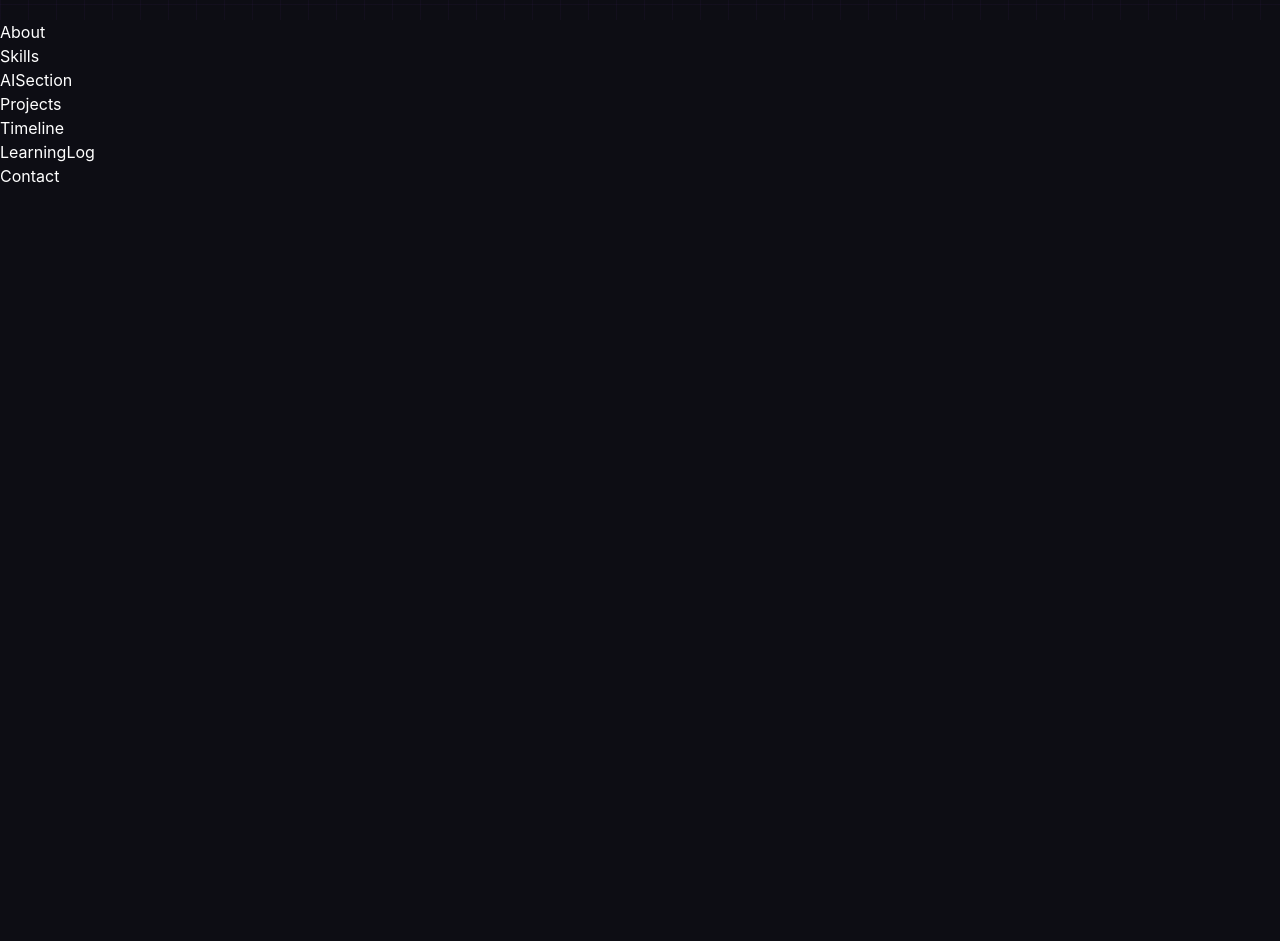
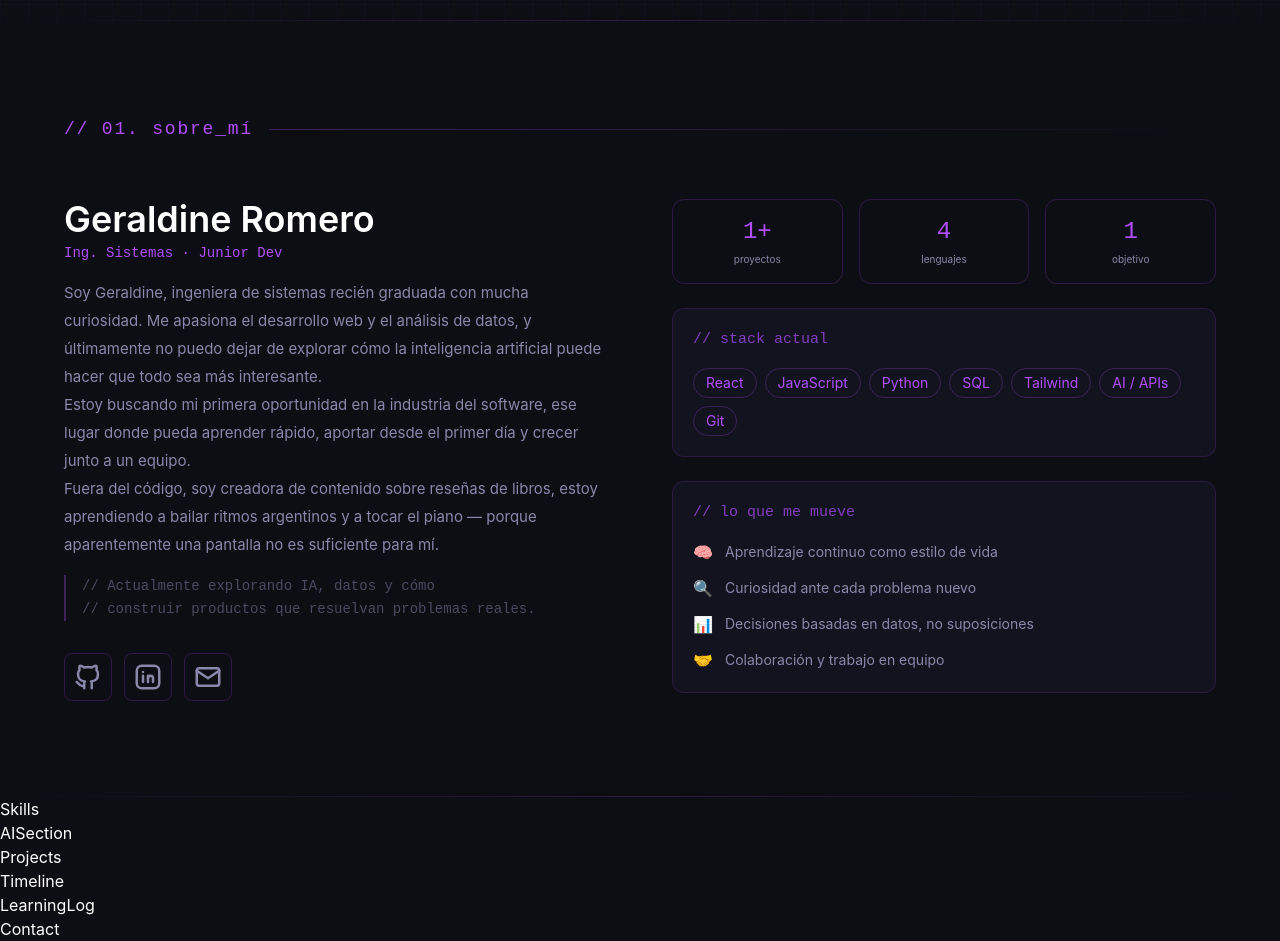
Before and after one commit to GeraldineRomer/mi-portafolio, a React (Vite) app: page / in a window 1280 px wide. Shown: the part 780-1721 px from the top of the page. Before the commit the page ends 968 px from the top, so only its background shows below. Built offline with nearby package versions, Linux system fonts and the light colour scheme.

Commit message:
feat: Creación de la sección Sobre mí.

```diff
--- a/src/components/About.jsx
+++ b/src/components/About.jsx
@@ -1,3 +1,124 @@
+import { motion } from 'framer-motion'
+import { personalInfo, stats } from '../data/portfolioData'
+import SocialLinks from './ui/SocialLinks'
+import StatCard from './ui/StatCard'
+
+// ─── Animación al hacer scroll ────────────────────────────────────────────────
+const fadeUp = {
+    hidden:  { opacity: 0, y: 30 },
+    visible: { opacity: 1, y: 0, transition: { duration: 0.5 } },
+}
+
 export default function About() {
-    return <div>About</div>
+    return (
+        <section
+            id="sobre-mi"
+            className="relative px-8 py-24"
+        >
+            {/* Separador superior */}
+            <div className="absolute top-0 left-0 right-0 h-px bg-gradient-to-r from-transparent via-[#B14EFF]/20 to-transparent" />
+            <div className="max-w-6xl mx-auto">
+                {/* Encabezado de sección */}
+                <motion.div
+                    variants={fadeUp}
+                    initial="hidden"
+                    whileInView="visible"
+                    viewport={{ once: true }}
+                    className="flex items-center gap-4 mb-14"
+                >
+                    <span className="font-mono text-[18px] text-[#B14EFF] tracking-widest">
+                        // 01. sobre_mí
+                    </span>
+                    <div className="flex-1 h-px bg-gradient-to-r from-[#B14EFF]/30 to-transparent" />
+                </motion.div>
+                {/* Contenido principal */}
+                <div className="grid grid-cols-2 gap-16 items-start">
+                    {/* ── Columna izquierda: foto + bio ── */}
+                    <motion.div
+                        variants={fadeUp}
+                        initial="hidden"
+                        whileInView="visible"
+                        viewport={{ once: true }}
+                        className="flex flex-col gap-8"
+                    >
+                        {/* <ProfilePhoto /> */}
+                        {/* Bio */}
+                        <div className="flex flex-col gap-4">
+                            <div>
+                                <h2 className="text-4xl font-semibold text-white mb-1">
+                                    {personalInfo.name}
+                                </h2>
+                                <p className="font-mono text-sm text-[#B14EFF]">
+                                    Ing. Sistemas · Junior Dev
+                                </p>
+                            </div>
+                            <p className="text-[15px] text-[#8888aa] leading-7 whitespace-pre-line">
+                                {personalInfo.bio}
+                            </p>
+                            {/* Detalle extra con comentario de código */}
+                            <p className="font-mono text-sm text-[#8888aa]/50 leading-relaxed border-l-2 border-[#B14EFF]/30 pl-4">
+                                // Actualmente explorando IA, datos y cómo
+                                <br />
+                                // construir productos que resuelvan problemas reales.
+                            </p>
+                        </div>
+                        <SocialLinks />
+                    </motion.div>
+                    {/* ── Columna derecha: stats + stack ── */}
+                    <motion.div
+                        variants={fadeUp}
+                        initial="hidden"
+                        whileInView="visible"
+                        viewport={{ once: true, margin: '-50px' }}
+                        transition={{ delay: 0.15 }}
+                        className="flex flex-col gap-6"
+                    >
+                        {/* Contadores */}
+                        <div className="grid grid-cols-3 gap-4">
+                            {stats.map((stat) => (
+                                <StatCard
+                                key={stat.label}
+                                number={stat.number}
+                                label={stat.label}
+                                />
+                            ))}
+                        </div>
+                        {/* Card de stack */}
+                        <div className="bg-[#13131f] border border-[#B14EFF]/15 rounded-xl p-5">
+                            <p className="font-mono text-[15px] text-[#B14EFF]/70 mb-4">// stack actual</p>
+                            <div className="flex flex-wrap gap-2">
+                                {['React', 'JavaScript', 'Python', 'SQL', 'Tailwind', 'AI / APIs', 'Git'].map((tech) => (
+                                    <span
+                                        key={tech}
+                                        className="text-sm px-3 py-1 rounded-full border border-[#B14EFF]/25 text-[#B14EFF] bg-[#B14EFF]/06 hover:bg-[#B14EFF]/15 transition-colors duration-200 cursor-default"
+                                    >
+                                        {tech}
+                                    </span>
+                                ))}
+                            </div>
+                        </div>
+                        {/* Card de valores */}
+                        <div className="bg-[#13131f] border border-[#B14EFF]/15 rounded-xl p-5">
+                            <p className="font-mono text-[15px] text-[#B14EFF]/70 mb-4">// lo que me mueve</p>
+                            <div className="flex flex-col gap-3">
+                                {[
+                                    { emoji: '🧠', text: 'Aprendizaje continuo como estilo de vida'    },
+                                    { emoji: '🔍', text: 'Curiosidad ante cada problema nuevo'          },
+                                    { emoji: '📊', text: 'Decisiones basadas en datos, no suposiciones' },
+                                    { emoji: '🤝', text: 'Colaboración y trabajo en equipo'             },
+                                ].map(({ emoji, text }) => (
+                                    <div key={text} className="flex items-center gap-3">
+                                        <span className="text-base">{emoji}</span>
+                                        <span className="text-sm text-[#8888aa]">{text}</span>
+                                    </div>
+                                ))}
+                            </div>
+                        </div>
+                    </motion.div>
+                </div>
+            </div>
+            {/* Separador inferior */}
+            <div className="absolute bottom-0 left-0 right-0 h-px bg-gradient-to-r from-transparent via-[#B14EFF]/20 to-transparent" />
+        </section>
+    )
 }
--- /dev/null
+++ b/src/components/ui/SocialLinks.jsx
@@ -0,0 +1,28 @@
+import { IconBrandGithub, IconBrandLinkedin, IconMail } from "@tabler/icons-react"
+import { personalInfo } from "../../data/portfolioData"
+
+// ─── Subcomponente: redes sociales ────────────────────────────────────────────
+export default function SocialLinks() {
+    const links = [
+        { icon: <IconBrandGithub size={30} />,   href: personalInfo.github,   label: 'GitHub'   },
+        { icon: <IconBrandLinkedin size={30} />, href: personalInfo.linkedin, label: 'LinkedIn' },
+        { icon: <IconMail size={30} />,          href: `mailto:${personalInfo.email}`, label: 'Email' },
+    ]
+
+    return (
+        <div className="flex gap-3">
+            {links.map(({ icon, href, label }) => (
+                <a
+                    key={label}
+                    href={href}
+                    target="_blank"
+                    rel="noreferrer"
+                    aria-label={label}
+                    className="w-12 h-12 flex items-center justify-center rounded-lg border border-[#B14EFF]/20 bg-[#B14EFF]/05 text-[#8888aa] hover:text-[#B14EFF] hover:border-[#B14EFF]/50 transition-all duration-200"
+                >
+                    {icon}
+                </a>
+            ))}
+        </div>
+    )
+}
--- /dev/null
+++ b/src/components/ui/StatCard.jsx
@@ -0,0 +1,9 @@
+// ─── Subcomponente: contador animado ──────────────────────────────────────────
+export default function StatCard({ number, label }) {
+    return (
+        <div className="bg-[#B14EFF]/06 border border-[#B14EFF]/20 rounded-xl p-4 text-center">
+        <div className="font-mono text-2xl font-medium text-[#B14EFF]">{number}</div>
+        <div className="text-[10px] text-[#8888aa] mt-1">{label}</div>
+        </div>
+    )
+}
--- a/src/data/portfolioData.js
+++ b/src/data/portfolioData.js
@@ -3,7 +3,7 @@ export const personalInfo = {
     role: "Web Developer · Data Analyst · AI Enthusiast",
     banner1: "La web es mi lienzo,",
     banner2: "los datos mi lenguaje.",
-    bio: "Ingeniera de sistemas recién graduada, apasionada por el desarrollo web y la inteligencia artificial. Creo en el aprendizaje continuo como motor de crecimiento.",
+    bio: "Soy Geraldine, ingeniera de sistemas recién graduada con mucha curiosidad. Me apasiona el desarrollo web y el análisis de datos, y últimamente no puedo dejar de explorar cómo la inteligencia artificial puede hacer que todo sea más interesante.\nEstoy buscando mi primera oportunidad en la industria del software, ese lugar donde pueda aprender rápido, aportar desde el primer día y crecer junto a un equipo.\nFuera del código, soy creadora de contenido sobre reseñas de libros, estoy aprendiendo a bailar ritmos argentinos y a tocar el piano — porque aparentemente una pantalla no es suficiente para mí.",
     email: "tuemail@gmail.com", //pendiente crear correo freelancer
     github: "https://github.com/GeraldineRomer",
     linkedin: "https://www.linkedin.com/in/geraldine-romero-47476b257/",
```
